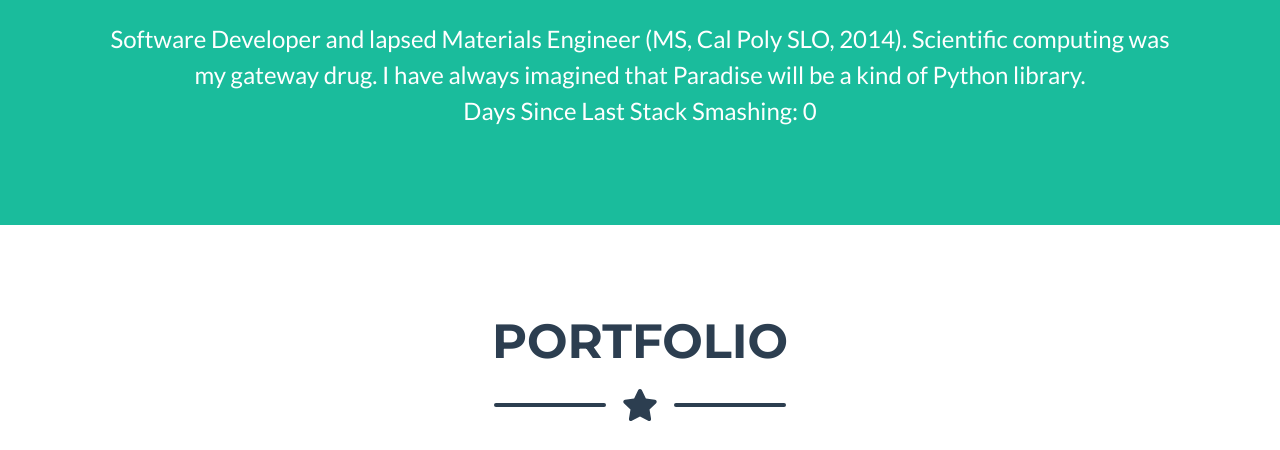
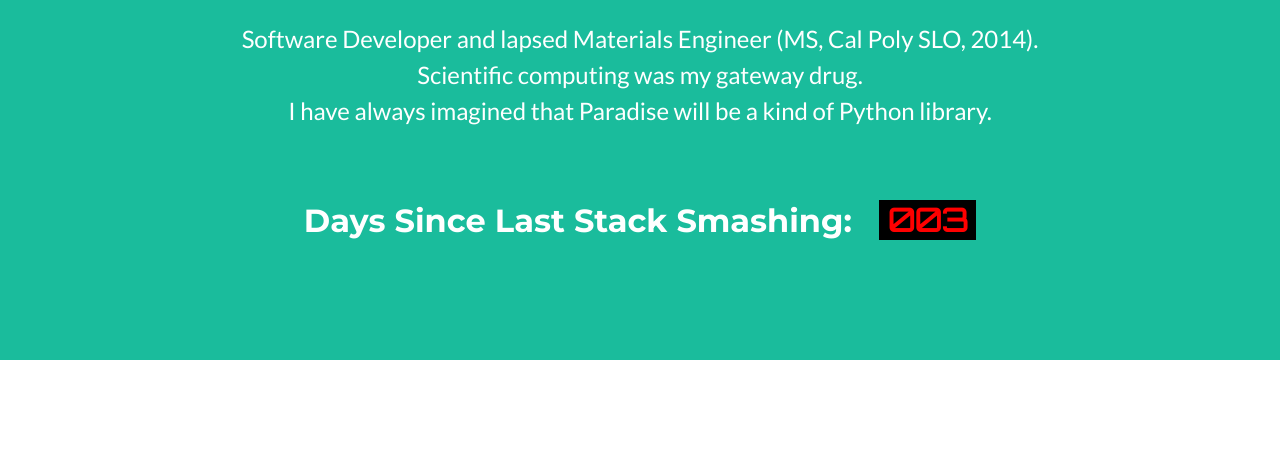
Before and after one commit to nawiswell/nawiswell.github.io, a plain HTML site: page index.html in a window 1280 px wide. Shown: the part 630-1080 px from the top of the page. Drawn offline with nearby package versions, Linux system fonts and the light colour scheme.

Commit message:
formatting

```diff
--- a/index.html
+++ b/index.html
@@ -48,9 +48,17 @@
                     <div class="divider-custom-line"></div>
                 </div>
                 <!-- Masthead Subheading-->
-                <p class="masthead-subheading font-weight-light mb-0">Software Developer and lapsed Materials Engineer (MS, Cal Poly SLO, 2014). Scientific computing was my gateway drug. I have always imagined that Paradise will be a kind of Python library.</p>
-				<div class="divider-custom-line"></div>
-				<p class="masthead-subheading font-weight-light mb-0">Days Since Last Stack Smashing: 0</p>
+                <p class="masthead-subheading font-weight-light mb-0">Software Developer and lapsed Materials Engineer (MS, Cal Poly SLO, 2014).
+				<br>
+				Scientific computing was my gateway drug.
+				<br>
+				I have always imagined that Paradise will be a kind of Python library.
+				<br>
+				<br>
+				<br>
+				<link href='https://fonts.googleapis.com/css?family=Orbitron' rel='stylesheet' type='text/css'>
+				<h2>Days Since Last Stack Smashing:&nbsp;&nbsp; <span style="background-color: black; color: red; font-family: 'Orbitron', sans-serif;">&nbsp;003&nbsp;</span></h2>
+				</p>
             </div>
         </header>
         <!-- Portfolio Section-->
```
Also changed, not shown: 1 other file.
